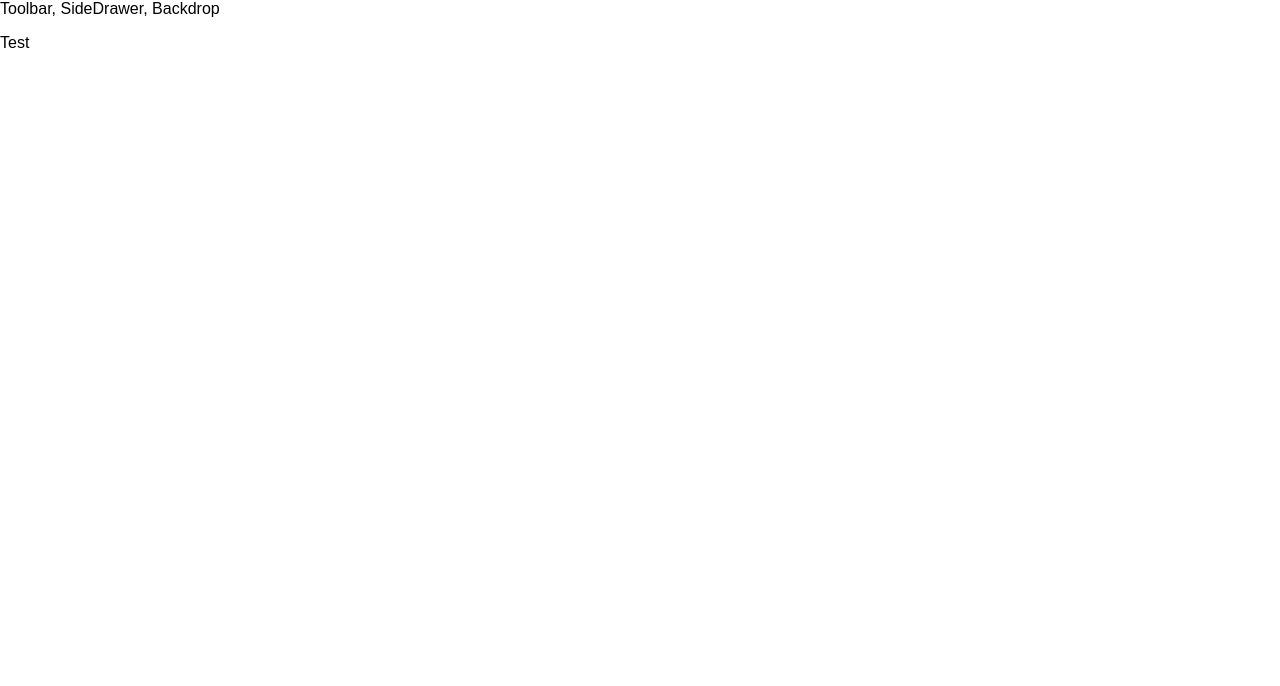
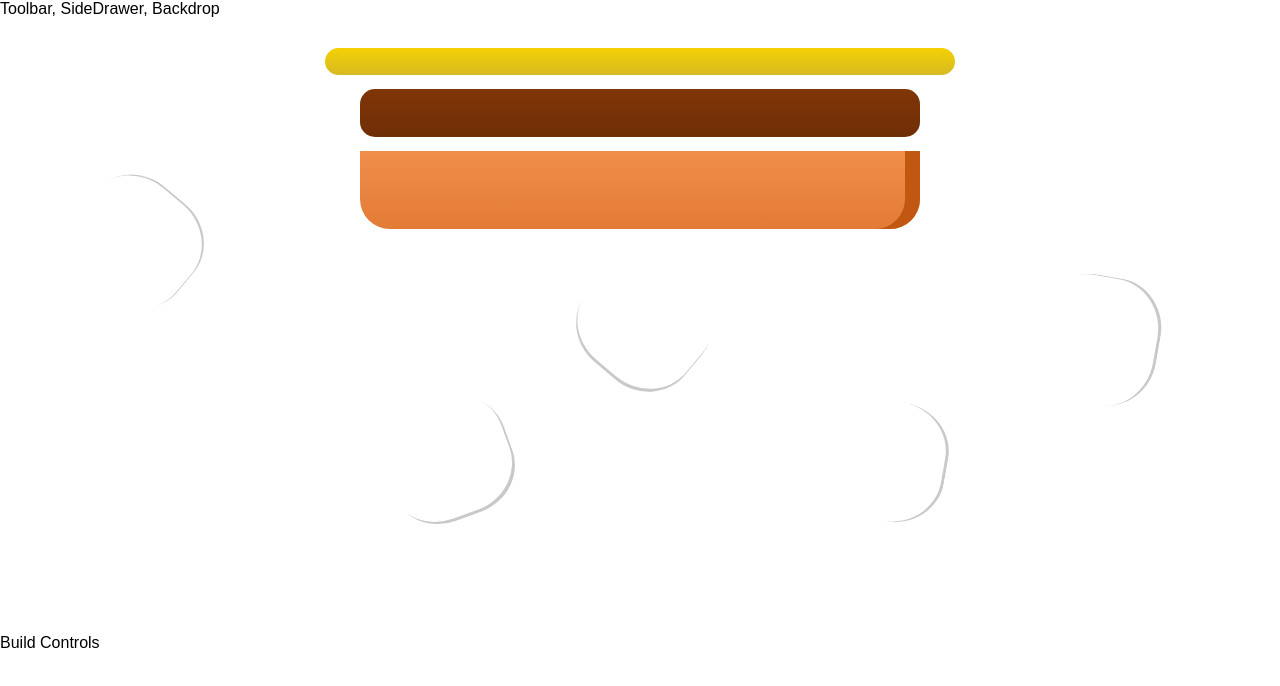
Before and after one commit to Alba599/burger-builder, a React app: page / in a window 1280 px wide. Shown: the top 686 px of the page. Built offline with nearby package versions, Linux system fonts and the light colour scheme.

Commit message:
burger layout

```diff
--- a/package.json
+++ b/package.json
@@ -30,6 +30,7 @@
     "postcss-flexbugs-fixes": "3.2.0",
     "postcss-loader": "2.0.6",
     "promise": "8.0.1",
+    "prop-types": "^15.7.2",
     "react": "^16.10.0",
     "react-dev-utils": "^4.0.1",
     "react-dom": "^16.10.0",
--- a/src/App.js
+++ b/src/App.js
@@ -1,12 +1,13 @@
 import React, { Component } from 'react';
 import Layout from './components/Layout/Layout'
+import BurgerBuilder from './containers/BurgerBuilder/BurgerBuilder'
 
 class App extends Component {
   render() {
     return (
       <div >
         <Layout>
-          <p>Test</p>
+          <BurgerBuilder />
         </Layout>
       </div>
     );
--- /dev/null
+++ b/src/components/Burger/Burger.css
@@ -0,0 +1,30 @@
+.Burger {
+  width: 100%;
+  margin: auto;
+  height: 250px;
+  overflow: scroll;
+  text-align: center;
+  font-weight: bold;
+  font-size: 1.2rem;
+}
+
+@media (min-width: 500px) and (min-height: 400px) {
+  .Burger {
+    width: 350px;
+    height: 300px;
+  }
+}
+
+@media (min-width: 500px) and (min-height: 401px) {
+  .Burger {
+    width: 450px;
+    height: 400px;
+  }
+}
+
+@media (min-width: 1000px) and (min-height: 700px) {
+  .Burger {
+    width: 700px;
+    height: 600px;
+  }
+}
--- /dev/null
+++ b/src/components/Burger/Burger.js
@@ -0,0 +1,16 @@
+import React from 'react';
+import classes from './Burger.css';
+import BurgerIngredient from './BurgerIngredient/BurgerIngredient';
+
+const burger = (props) => {
+    return(
+        <div className={classes.Burger}>
+            <BurgerIngredient type="bread-top"/>
+            <BurgerIngredient type="cheese"/>
+            <BurgerIngredient type="meat"/>
+            <BurgerIngredient type="bread-bottom"/>
+        </div>
+    )
+}
+
+export default burger;
--- /dev/null
+++ b/src/components/Burger/BurgerIngredient/BurgerIngredient.css
@@ -0,0 +1,112 @@
+.BreadBottom {
+  height: 13%;
+  width: 80%;
+  background: linear-gradient(#f08e4a, #e27b36);
+  border-radius: 0 0 30px 30px;
+  box-shadow: inset -15px 0 #c15711;
+  margin: 2% auto;
+}
+
+.BreadTop {
+  height: 20%;
+  width: 80%;
+  background: linear-gradient(#bc581e, #e27b36);
+  border-radius: 50% 50% 0 0;
+  box-shadow: inset -15px 0 #c15711;
+  margin: 2% auto;
+  position: relative;
+}
+
+.Seeds1 {
+  width: 10%;
+  height: 15%;
+  position: absolute;
+  background-color: white;
+  left: 30%;
+  top: 50%;
+  border-radius: 40%;
+  transform: rotate(-20deg);
+  box-shadow: inset -2px -3px #c9c9c9;
+}
+
+.Seeds1:after {
+  content: "";
+  width: 100%;
+  height: 100%;
+  position: absolute;
+  background-color: white;
+  left: -170%;
+  top: -260%;
+  border-radius: 40%;
+  transform: rotate(60deg);
+  box-shadow: inset -1px 2px #c9c9c9;
+}
+
+.Seeds1:before {
+  content: "";
+  width: 100%;
+  height: 100%;
+  position: absolute;
+  background-color: white;
+  left: 180%;
+  top: -50%;
+  border-radius: 40%;
+  transform: rotate(60deg);
+  box-shadow: inset -1px -3px #c9c9c9;
+}
+
+.Seeds2 {
+  width: 10%;
+  height: 15%;
+  position: absolute;
+  background-color: white;
+  left: 64%;
+  top: 50%;
+  border-radius: 40%;
+  transform: rotate(10deg);
+  box-shadow: inset -3px 0 #c9c9c9;
+}
+
+.Seeds2:before {
+  content: "";
+  width: 100%;
+  height: 100%;
+  position: absolute;
+  background-color: white;
+  left: 150%;
+  top: -130%;
+  border-radius: 40%;
+  transform: rotate(90deg);
+  box-shadow: inset 1px 3px #c9c9c9;
+}
+
+.Meat {
+  width: 80%;
+  height: 8%;
+  background: linear-gradient(#7f3608, #702e05);
+  margin: 2% auto;
+  border-radius: 15px;
+}
+
+.Cheese {
+  width: 90%;
+  height: 4.5%;
+  margin: 2% auto;
+  background: linear-gradient(#f4d004, #d6bb22);
+  border-radius: 20px;
+}
+
+.Salad {
+  width: 85%;
+  height: 7%;
+  margin: 2% auto;
+  background: linear-gradient(#228c1d, #91ce50);
+  border-radius: 20px;
+}
+
+.Bacon {
+  width: 80%;
+  height: 3%;
+  background: linear-gradient(#bf3813, #c45e38);
+  margin: 2% auto;
+}
--- /dev/null
+++ b/src/components/Burger/BurgerIngredient/BurgerIngredient.js
@@ -0,0 +1,47 @@
+import React, {Component} from 'react';
+import classes from './BurgerIngredient.css';
+import PropTypes from 'prop-types';
+// import BurgerBuilder from '../../../containers/BurgerBuilder/BurgerBuilder';
+// import { PopoverTitle } from 'react-bootstrap';
+
+class BurgerIngredient extends Component {
+    render() {
+        let ingredient = null;
+
+    switch(this.props.type) {
+        case ('bread-bottom'):
+            ingredient = <div className={classes.BreadBottom}></div>;
+            break;
+        case ('bread-top'):
+            ingredient = (
+            <div className={classes.BreatTop}>
+                <div className={classes.Seeds1}></div>
+                <div className={classes.Seeds2}></div>
+            </div>
+            );
+            break;
+        case ('meat'):
+            ingredient = <div className={classes.Meat}></div>;
+            break;
+        case ('cheese'):
+            ingredient = <div className={classes.Cheese}></div>;
+            break;
+        case ('salad'):
+            ingredient = <div className={classes.Salad}></div>;
+            break;
+        case ('bacon'):
+            ingredient = <div className={classes.Bacon}></div>
+            break;
+        default:
+            ingredient = null;
+    }
+
+    return ingredient;
+    }
+};
+
+BurgerIngredient.PropTypes = {
+    type: PropTypes.string.isRequired
+}
+
+export default BurgerIngredient;
--- /dev/null
+++ b/src/components/Layout/Layout.css
@@ -0,0 +1,3 @@
+.Content {
+  margin-top: 16px;
+}
--- a/src/components/Layout/Layout.js
+++ b/src/components/Layout/Layout.js
@@ -1,12 +1,11 @@
-// const { propTypes } = require("react-bootstrap/esm/Image");
-
 import React from 'react';
 import Aux from '../../hoc/Auxiliary'
+import classes from './Layout.css'
 
 const layout = (props) => (
     <Aux>
         <div>Toolbar, SideDrawer, Backdrop</div>
-        <main>{props.children}</main>
+        <main className={classes.Content}>{props.children}</main>
     </Aux>
 );
 
--- a/src/containers/BurgerBuilder/BurgerBuilder.js
+++ b/src/containers/BurgerBuilder/BurgerBuilder.js
@@ -1,9 +1,17 @@
 import React, {Component} from 'react';
-import
+import Aux from '../../hoc/Auxiliary';
+import Burger from '../../components/Burger/Burger';
+
+
 class BurgerBuilder extends Component {
     render() {
         return (
-            <div></div>
+            <Aux>
+                <Burger />
+                <div>Build Controls</div>
+            </Aux>
         );
     }
 }
+
+export default BurgerBuilder;
```
